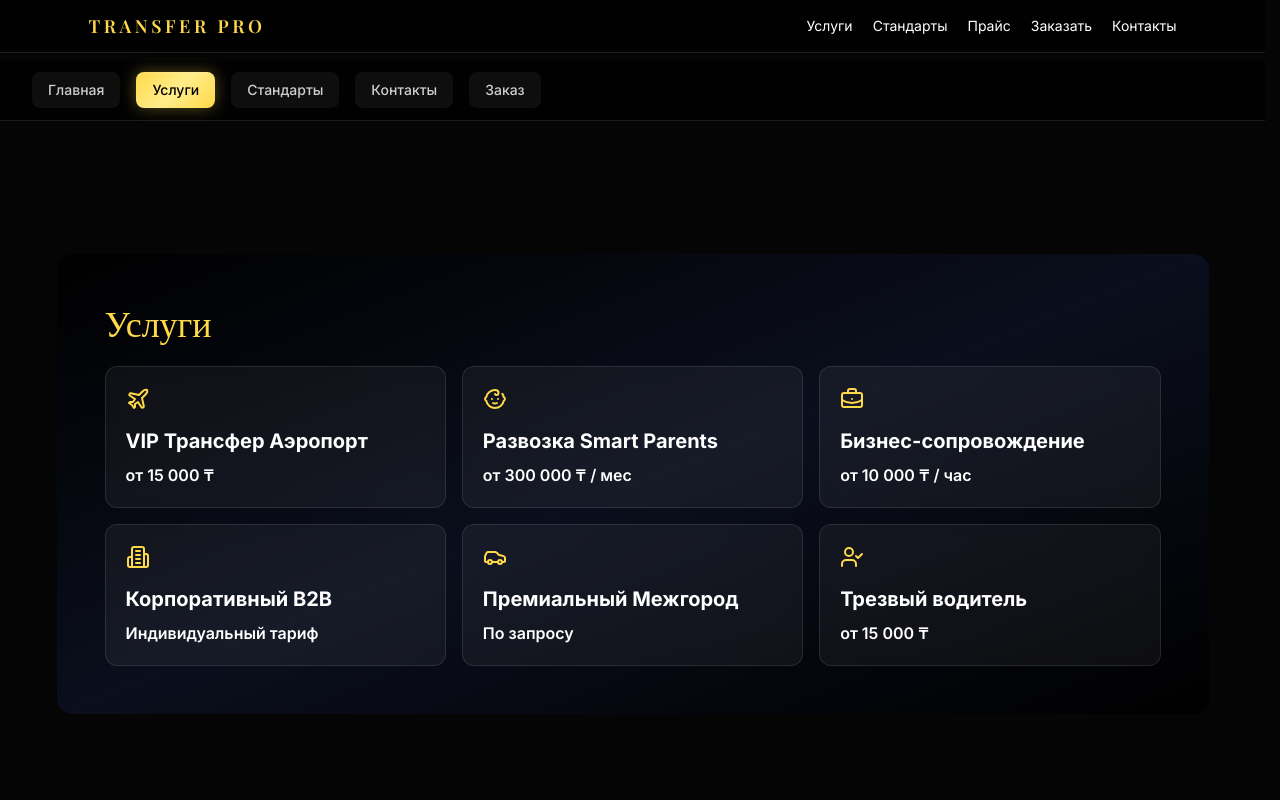
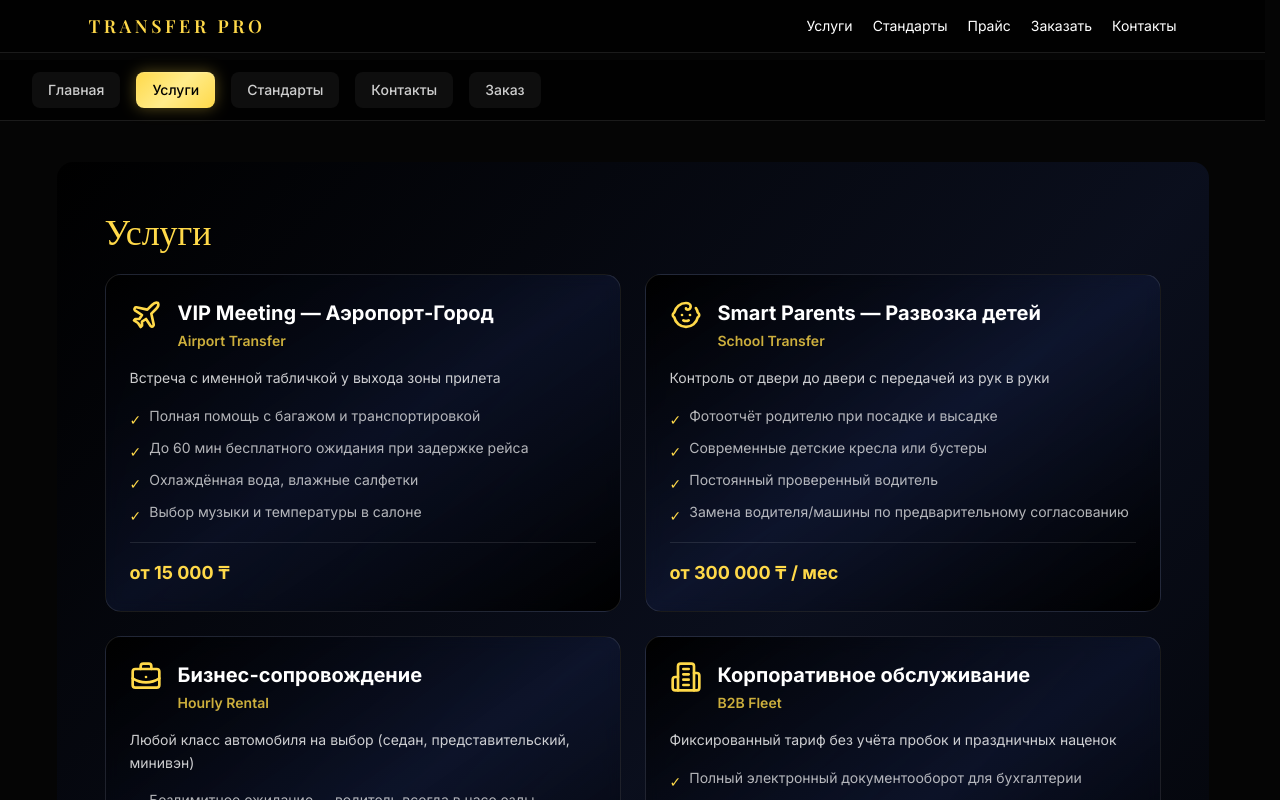
Before and after one commit to Alibek0301/TransferPro, a React (Vite) app: page / in a window 1280 px wide. Both pictures are taken after a click on the button "Услуги". Shown: the top 800 px of the page. Built offline with nearby package versions, Linux system fonts and the light colour scheme.

Commit message:
✨ Enhance services section with detailed descriptions

```diff
--- a/src/App.jsx
+++ b/src/App.jsx
@@ -1,16 +1,88 @@
 import { useMemo, useState } from 'react'
 import { motion } from 'framer-motion'
-import { BriefcaseBusiness, Droplets, ShieldCheck, Wifi, Baby, Crown, Plane, Building2, Car, UserCheck, Sparkles, Battery, Award } from 'lucide-react'
+import { BriefcaseBusiness, Droplets, ShieldCheck, Wifi, Baby, Crown, Plane, Building2, Car, UserCheck, Sparkles, Battery, Award, HelpCircle, MapPin } from 'lucide-react'
 
 const whatsappNumber = '77781556699'
 
 const services = [
-  { title: 'VIP Трансфер Аэропорт', price: 'от 15 000 ₸', icon: Plane },
-  { title: 'Развозка Smart Parents', price: 'от 300 000 ₸ / мес', icon: Baby },
-  { title: 'Бизнес-сопровождение', price: 'от 10 000 ₸ / час', icon: BriefcaseBusiness },
-  { title: 'Корпоративный B2B', price: 'Индивидуальный тариф', icon: Building2 },
-  { title: 'Премиальный Межгород', price: 'По запросу', icon: Car },
-  { title: 'Трезвый водитель', price: 'от 15 000 ₸', icon: UserCheck },
+  {
+    title: 'VIP Meeting — Аэропорт-Город',
+    subtitle: 'Airport Transfer',
+    price: 'от 15 000 ₸',
+    icon: Plane,
+    details: [
+      'Встреча с именной табличкой у выхода зоны прилета',
+      'Полная помощь с багажом и транспортировкой',
+      'До 60 мин бесплатного ожидания при задержке рейса',
+      'Охлаждённая вода, влажные салфетки',
+      'Выбор музыки и температуры в салоне'
+    ]
+  },
+  {
+    title: 'Smart Parents — Развозка детей',
+    subtitle: 'School Transfer',
+    price: 'от 300 000 ₸ / мес',
+    icon: Baby,
+    details: [
+      'Контроль от двери до двери с передачей из рук в руки',
+      'Фотоотчёт родителю при посадке и высадке',
+      'Современные детские кресла или бустеры',
+      'Постоянный проверенный водитель',
+      'Замена водителя/машины по предварительному согласованию'
+    ]
+  },
+  {
+    title: 'Бизнес-сопровождение',
+    subtitle: 'Hourly Rental',
+    price: 'от 10 000 ₸ / час',
+    icon: BriefcaseBusiness,
+    details: [
+      'Любой класс автомобиля на выбор (седан, представительский, минивэн)',
+      'Безлимитное ожидание — водитель всегда в часе езды',
+      'Консьерж-функции: покупки, переговоры, записки',
+      'Дресс-код по запросу (строгий костюм или Smart Casual)',
+      'Плотный график встреч без суеты'
+    ]
+  },
+  {
+    title: 'Корпоративное обслуживание',
+    subtitle: 'B2B Fleet',
+    price: 'Индивидуальный тариф',
+    icon: Building2,
+    details: [
+      'Фиксированный тариф без учёта пробок и праздничных наценок',
+      'Полный электронный документооборот для бухгалтерии',
+      'Подменный автомобиль в течение часа',
+      'Персональный менеджер с круглосуточной поддержкой',
+      'Приоритетное бронирование для компаний и посольств'
+    ]
+  },
+  {
+    title: 'Премиальный Межгород',
+    subtitle: 'Travel Class',
+    price: 'По запросу',
+    icon: MapPin,
+    details: [
+      'Маршруты: Боровое, Щучинск, Караганда, Павлодар',
+      'Wi-Fi и климат-контроль на протяжении всего пути',
+      'Остановки по желанию на лучших локациях',
+      'Техническая проверка перед каждым выездом',
+      'Безопасность: соблюдение скоростного режима (110-120 км/ч)'
+    ]
+  },
+  {
+    title: 'Другое',
+    subtitle: 'Custom Services',
+    price: 'Уточняйте',
+    icon: HelpCircle,
+    details: [
+      'Вам нужен нестандартный сервис?',
+      'Специальные требования к маршруту?',
+      'Особые пожелания к авто или водителю?',
+      'Свяжитесь с нами напрямую в WhatsApp',
+      'Мы найдём идеальное решение для вас'
+    ]
+  },
 ]
 
 const standards = [
@@ -190,45 +262,36 @@ function App() {
               <h2 className="text-2xl sm:text-3xl font-serif text-accent font-bold">Услуги</h2>
 
               <div className="space-y-3 sm:space-y-4 text-white/75">
-                <button
-                  onClick={() => { setFormData(prev => ({ ...prev, service: services[0].title })); setMobileTab('booking') }}
-                  className="w-full text-left p-4 sm:p-5 rounded-xl bg-gradient-to-r from-white/5 to-white/3 hover:from-white/10 hover:to-white/5 active:scale-95 transition border-l-4 border-accent shadow-md"
-                >
-                  <p className="font-bold text-accent text-base sm:text-lg mb-2">VIP Трансфер (Аэропорт — Город)</p>
-                  <p className="text-sm sm:text-base leading-relaxed">Встреча в зоне прилета с именной табличкой, полная помощь с багажом и 60 минут бесплатного ожидания при задержке рейса.</p>
-                </button>
-
-                <button
-                  onClick={() => { setFormData(prev => ({ ...prev, service: services[1].title })); setMobileTab('booking') }}
-                  className="w-full text-left p-4 sm:p-5 rounded-xl bg-gradient-to-r from-white/5 to-white/3 hover:from-white/10 hover:to-white/5 active:scale-95 transition border-l-4 border-accent shadow-md"
-                >
-                  <p className="font-bold text-accent text-base sm:text-lg mb-2">Smart Parents (Развозка детей)</p>
-                  <p className="text-sm sm:text-base leading-relaxed">Безопасный маршрут «Дом — Школа — Секция» с передачей ребенка из рук в руки представителю заведения и обязательным фотоотчетом родителям.</p>
-                </button>
-
-                <button
-                  onClick={() => { setFormData(prev => ({ ...prev, service: services[2].title })); setMobileTab('booking') }}
-                  className="w-full text-left p-4 sm:p-5 rounded-xl bg-gradient-to-r from-white/5 to-white/3 hover:from-white/10 hover:to-white/5 active:scale-95 transition border-l-4 border-accent shadow-md"
-                >
-                  <p className="font-bold text-accent text-base sm:text-lg mb-2">Бизнес-сопровождение</p>
-                  <p className="text-sm sm:text-base leading-relaxed">Почасовая аренда автомобиля с водителем для плотного графика встреч. Водитель готов к выполнению консьерж-поручений, пока вы находитесь на переговорах.</p>
-                </button>
-
-                <button
-                  onClick={() => { setFormData(prev => ({ ...prev, service: services[3].title })); setMobileTab('booking') }}
-                  className="w-full text-left p-4 sm:p-5 rounded-xl bg-gradient-to-r from-white/5 to-white/3 hover:from-white/10 hover:to-white/5 active:scale-95 transition border-l-4 border-accent shadow-md"
-                >
-                  <p className="font-bold text-accent text-base sm:text-lg mb-2">Корпоративный аутсорсинг</p>
-                  <p className="text-sm sm:text-base leading-relaxed">Комплексное транспортное обслуживание компаний, посольств и делегаций с полной бухгалтерской отчетностью (ЭДО).</p>
-                </button>
-
-                <button
-                  onClick={() => { setFormData(prev => ({ ...prev, service: services[5].title })); setMobileTab('booking') }}
-                  className="w-full text-left p-4 sm:p-5 rounded-xl bg-gradient-to-r from-white/5 to-white/3 hover:from-white/10 hover:to-white/5 active:scale-95 transition border-l-4 border-accent shadow-md"
-                >
-                  <p className="font-bold text-accent text-base sm:text-lg mb-2">Трезвый водитель (VIP Service)</p>
-                  <p className="text-sm sm:text-base leading-relaxed">Безопасная доставка клиента на его собственном автомобиле. Мы гарантируем бережное управление техникой любого класса и полную конфиденциальность.</p>
-                </button>
+                {services.map((service, idx) => {
+                  const Icon = service.icon
+                  return (
+                    <button
+                      key={service.title}
+                      onClick={() => { setFormData(prev => ({ ...prev, service: service.title })); setMobileTab('booking') }}
+                      className="w-full text-left p-4 sm:p-5 rounded-xl bg-gradient-to-r from-white/5 to-white/3 hover:from-white/10 hover:to-white/5 active:scale-95 transition border-l-4 border-accent shadow-md hover:shadow-lg"
+                    >
+                      <div className="flex items-start gap-3 mb-3">
+                        <Icon className="text-accent flex-shrink-0 mt-0.5 w-5 h-5 sm:w-6 sm:h-6" />
+                        <div className="flex-1">
+                          <p className="font-bold text-accent text-base sm:text-lg">{service.title}</p>
+                          <p className="text-xs sm:text-sm text-white/60 mt-0.5">{service.subtitle}</p>
+                        </div>
+                      </div>
+                      <p className="text-accent font-semibold mb-3 text-sm sm:text-base">{service.price}</p>
+                      <ul className="text-xs sm:text-sm space-y-1.5 text-white/70">
+                        {service.details.slice(0, 3).map((detail, i) => (
+                          <li key={i} className="flex gap-2">
+                            <span className="text-accent mt-0.5 flex-shrink-0">•</span>
+                            <span>{detail}</span>
+                          </li>
+                        ))}
+                        {service.details.length > 3 && (
+                          <li className="text-accent/80 italic pt-1">+ {service.details.length - 3} ещё...</li>
+                        )}
+                      </ul>
+                    </button>
+                  )
+                })}
               </div>
             </motion.div>
           )}
@@ -445,22 +508,42 @@ function App() {
               <motion.div className="space-y-6 bg-gradient-to-br from-black via-blue-950/30 to-black rounded-2xl p-12" variants={fadeUp} initial="hidden" animate="show" transition={{ duration: 0.6 }}>
                 <h2 className="section-title text-4xl text-accent">Услуги</h2>
 
-                <div className="grid gap-4 grid-cols-3">
+                <div className="grid gap-6 grid-cols-2">
                   {services.map((service, idx) => {
                     const Icon = service.icon
                     return (
                       <motion.article
                         key={service.title}
-                        className="rounded-xl border border-white/10 bg-white/5 p-5 backdrop-blur transition duration-300 hover:border-accent/60 hover:-translate-y-1"
+                        className="rounded-2xl border border-white/10 bg-gradient-to-br from-white/8 to-white/3 p-6 backdrop-blur transition duration-300 hover:border-accent/60 hover:bg-white/12 hover:shadow-lg hover:-translate-y-2 cursor-pointer"
+                        onClick={() => { setFormData(prev => ({ ...prev, service: service.title })); setDesktopTab('booking') }}
                         variants={fadeUp}
                         initial="hidden"
                         whileInView="show"
                         viewport={{ once: true, amount: 0.3 }}
-                        transition={{ duration: 0.45, delay: idx * 0.05 }}
+                        transition={{ duration: 0.45, delay: idx * 0.08 }}
                       >
-                        <Icon className="mb-4 text-accent text-base" />
-                        <h3 className="text-xl font-bold text-white">{service.title}</h3>
-                        <p className="mt-2 text-white text-base font-semibold">{service.price}</p>
+                        <div className="flex items-start gap-4 mb-4">
+                          <Icon className="text-accent flex-shrink-0 w-8 h-8" />
+                          <div className="flex-1">
+                            <h3 className="text-xl font-bold text-white">{service.title}</h3>
+                            <p className="text-sm text-accent/80 font-semibold mt-1">{service.subtitle}</p>
+                          </div>
+                        </div>
+
+                        <p className="text-white/80 text-sm leading-relaxed mb-4">
+                          {service.details[0]}
+                        </p>
+
+                        <div className="space-y-2 mb-4 pb-4 border-b border-white/10">
+                          {service.details.slice(1).map((detail, i) => (
+                            <div key={i} className="flex items-start gap-2 text-sm text-white/70">
+                              <span className="text-accent mt-1 flex-shrink-0">✓</span>
+                              <span>{detail}</span>
+                            </div>
+                          ))}
+                        </div>
+
+                        <p className="text-accent font-bold text-lg">{service.price}</p>
                       </motion.article>
                     )
                   })}
```
